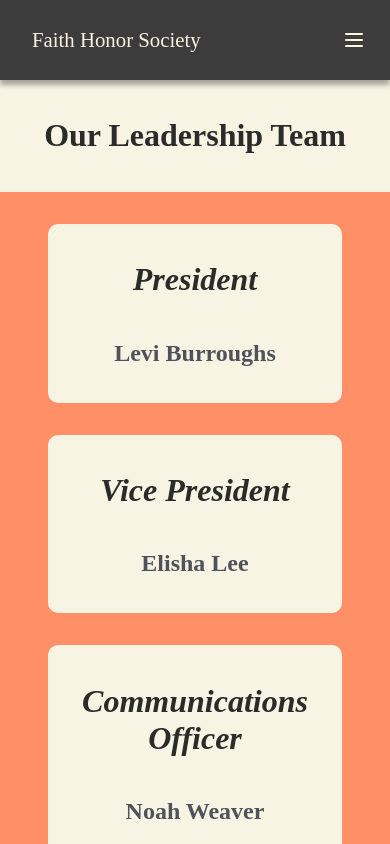
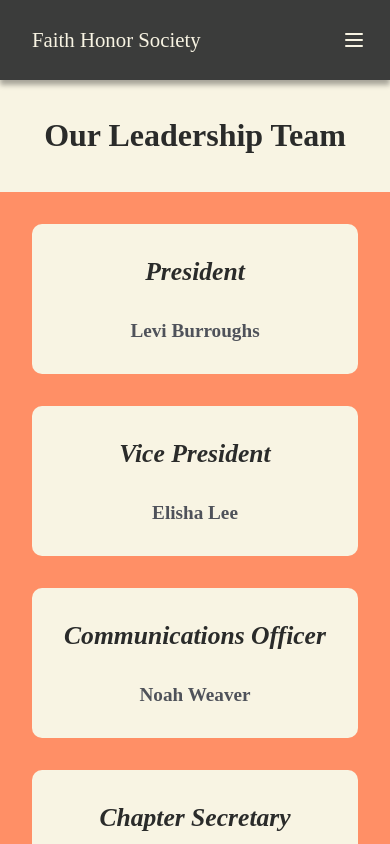
Before and after one commit to alekthegenius/Honor-Society-Website, a SvelteKit app in the folder honorsite/: page /team in a window 390 px wide. Shown: the top 844 px of the page. Built offline with nearby package versions, Linux system fonts and the light colour scheme.

Commit message:
Update +page.svelte

```diff
--- a/honorsite/src/routes/team/+page.svelte
+++ b/honorsite/src/routes/team/+page.svelte
@@ -107,13 +107,16 @@
 
     @media screen and (max-width: 635px) {
         .officer-container {
-            padding: 1rem 2rem;
+            padding: 1rem 1rem;
         }
 
 
         .officer-card {
             flex-basis: 250px;
+            font-size: .8rem;
         }
+
+
     }
 
 </style>
```
